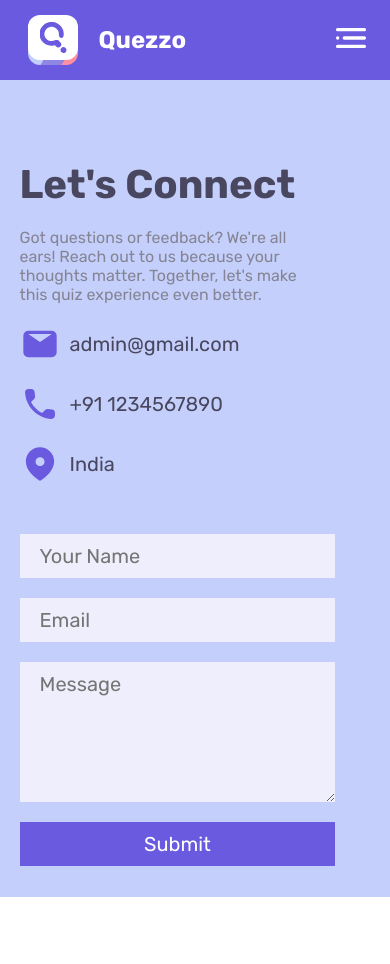
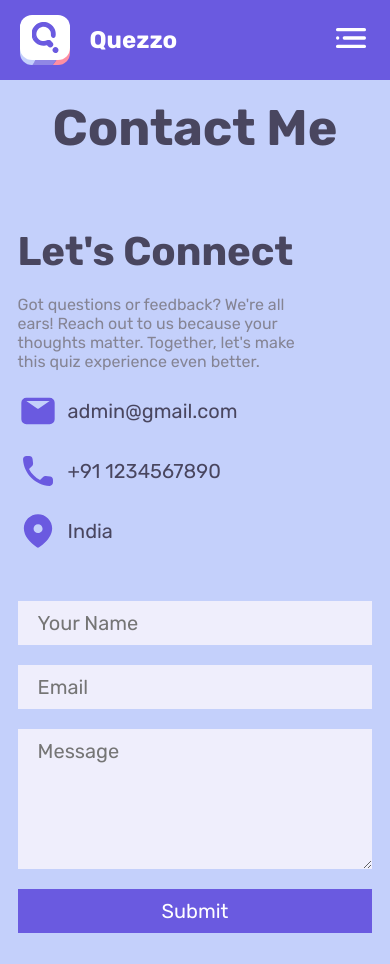
Before and after one commit to ShlokGaikwad/variable-sculptress-6789, a plain HTML site: page client/pages/contact.html in a window 390 px wide. Before the commit the page ends 897 px from the top, so only its background shows below. Drawn offline with Linux system fonts and the light colour scheme.

Commit message:
contact page UI

```diff
--- a/client/styles/contact.css
+++ b/client/styles/contact.css
@@ -161,6 +161,12 @@
     padding: 20px;
   }
   /* ===================================================== */
+
+  #contact {
+    padding-top: 25% !important;
+    height: 100% !important;
+  }
+
   #contact > h1 {
     font-size: 40px;
   }
@@ -169,8 +175,9 @@
     flex-direction: column-reverse;
   }
   .contact-form {
-    width: 100%;
+    width: 100% !important;
   }
+
   .contact-form > input {
     font-size: unset;
   }
@@ -189,12 +196,16 @@
   .contact-info > div {
     font-size: unset;
   }
+  .logo-cont {
+    justify-self: unset;
+  }
 }
 
 /* ============================================================================= */
 #contact {
   background-color: #c4d0fb;
-  padding: 8% 5%;
+  padding: 8% 4.5%;
+  height: 66vh;
 }
 
 #contact > h1 {
@@ -232,7 +243,7 @@
   color: white;
   font-size: 20px;
   border: none;
-  background-color: #6A5AE0;
+  background-color: #6a5ae0;
 }
 
 .contact-form > textarea {
```
